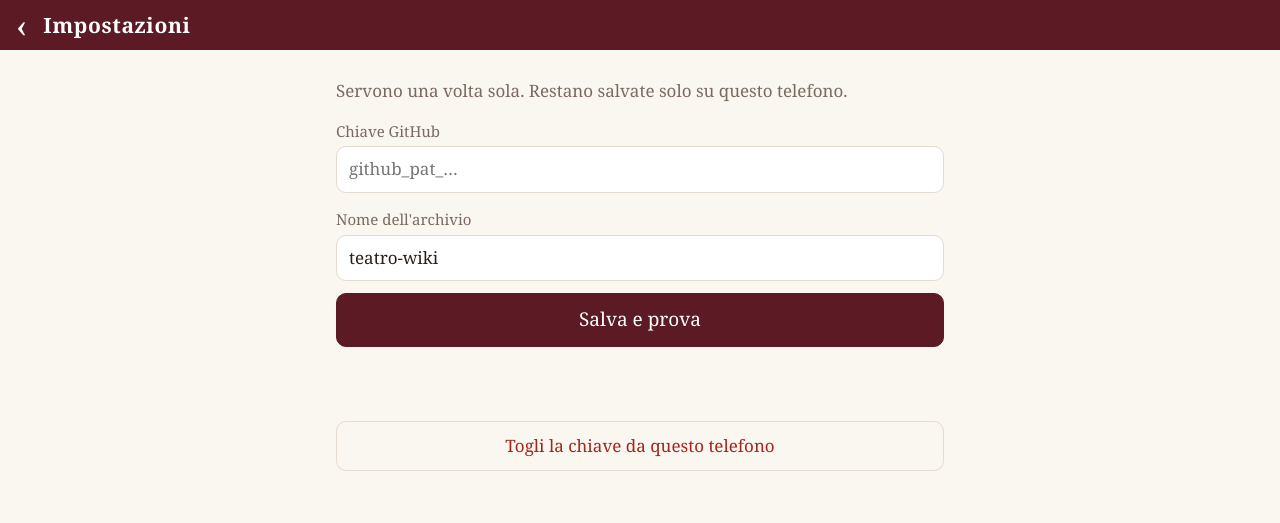
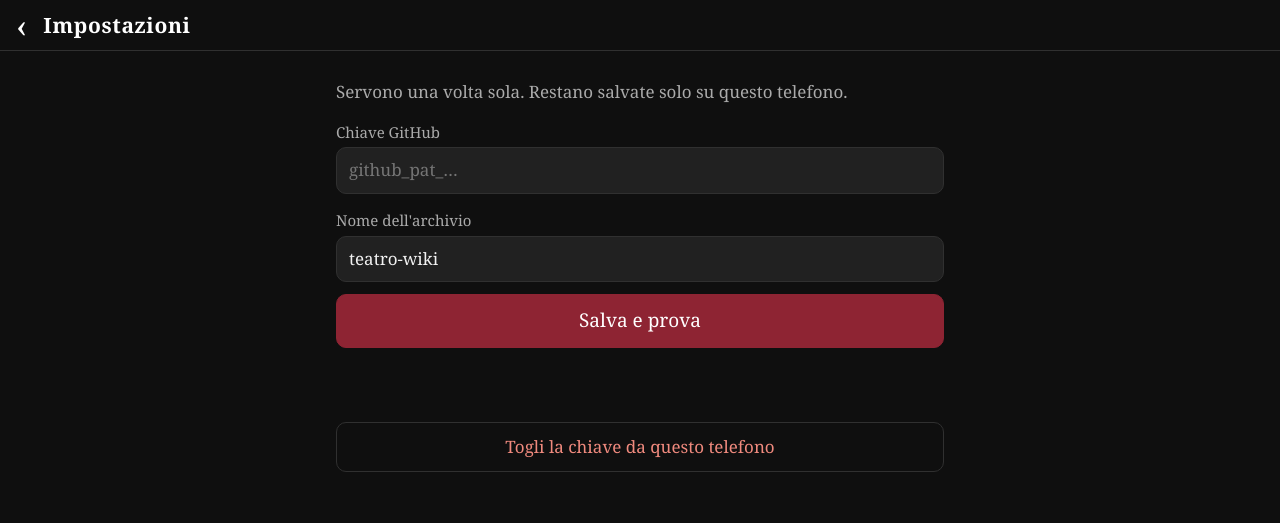
Before and after one commit to maurocapoleoni-wq/teatro-idee-app, a plain HTML site: page index.html in a window 1280 px wide. Drawn offline with Linux system fonts and the light colour scheme.

Commit message:
Sfondo nero fisso, come YouTube in modalità scura
Co-Authored-By: Claude Opus 5.5 <noreply@anthropic.com>

```diff
--- a/index.html
+++ b/index.html
@@ -3,7 +3,7 @@
 <head>
   <meta charset="utf-8">
   <meta name="viewport" content="width=device-width, initial-scale=1, viewport-fit=cover">
-  <meta name="theme-color" content="#5b1a24">
+  <meta name="theme-color" content="#0f0f0f">
   <meta name="apple-mobile-web-app-capable" content="yes">
   <meta name="apple-mobile-web-app-title" content="Idee">
   <title>Idee</title>
--- a/stile.css
+++ b/stile.css
@@ -1,17 +1,16 @@
 :root {
-  --fondo: #faf6f0;
-  --carta: #ffffff;
-  --testo: #2a1f1a;
-  --tenue: #7a6a60;
-  --sipario: #5b1a24;
-  --oro: #c9a24a;
-  --bordo: #e4dbd0;
-  --ok: #2f6b3a;
-  --errore: #a3261b;
-  --ombra: 0 1px 3px rgba(0,0,0,.08);
-}
-@media (prefers-color-scheme: dark) {
-  :root { --fondo: #141010; --carta: #221b19; --testo: #f1e9e0; --tenue: #a8988c; --bordo: #3a2f2a; --ok: #7cc58a; --errore: #f08a7e; --ombra: none; }
+  color-scheme: dark;
+  --fondo: #0f0f0f;
+  --testata: #0f0f0f;
+  --carta: #212121;
+  --testo: #f1f1f1;
+  --tenue: #aaaaaa;
+  --sipario: #8e2433;
+  --oro: #d9b25c;
+  --bordo: #303030;
+  --ok: #7cc58a;
+  --errore: #f08a7e;
+  --ombra: none;
 }
 * { box-sizing: border-box; }
 html, body { margin: 0; background: var(--fondo); color: var(--testo); }
@@ -21,7 +20,7 @@ body { font: 17px/1.45 Georgia, "Times New Roman", serif; }
 header {
   position: sticky; top: 0; z-index: 5;
   display: flex; align-items: center; gap: 4px;
-  background: var(--sipario); color: #fff;
+  background: var(--testata); color: #fff; border-bottom: 1px solid var(--bordo);
   padding: calc(env(safe-area-inset-top) + 8px) 8px 8px 16px;
 }
 header h1 { margin: 0; font-size: 21px; letter-spacing: .03em; flex: 1; }
--- a/sw.js
+++ b/sw.js
@@ -1,5 +1,5 @@
 // Tiene in memoria l'app per aprirla anche senza rete. Le chiamate a GitHub non passano di qui.
-const VERSIONE = 'idee-v2';
+const VERSIONE = 'idee-v3';
 const FILE = ['./', 'index.html', 'stile.css', 'app.js', 'manifest.webmanifest', 'icona-192.png', 'icona-512.png'];
 self.addEventListener('install', (e) => { e.waitUntil(caches.open(VERSIONE).then((c) => c.addAll(FILE))); self.skipWaiting(); });
 self.addEventListener('activate', (e) => {
```
Also changed, not shown: manifest.webmanifest.
